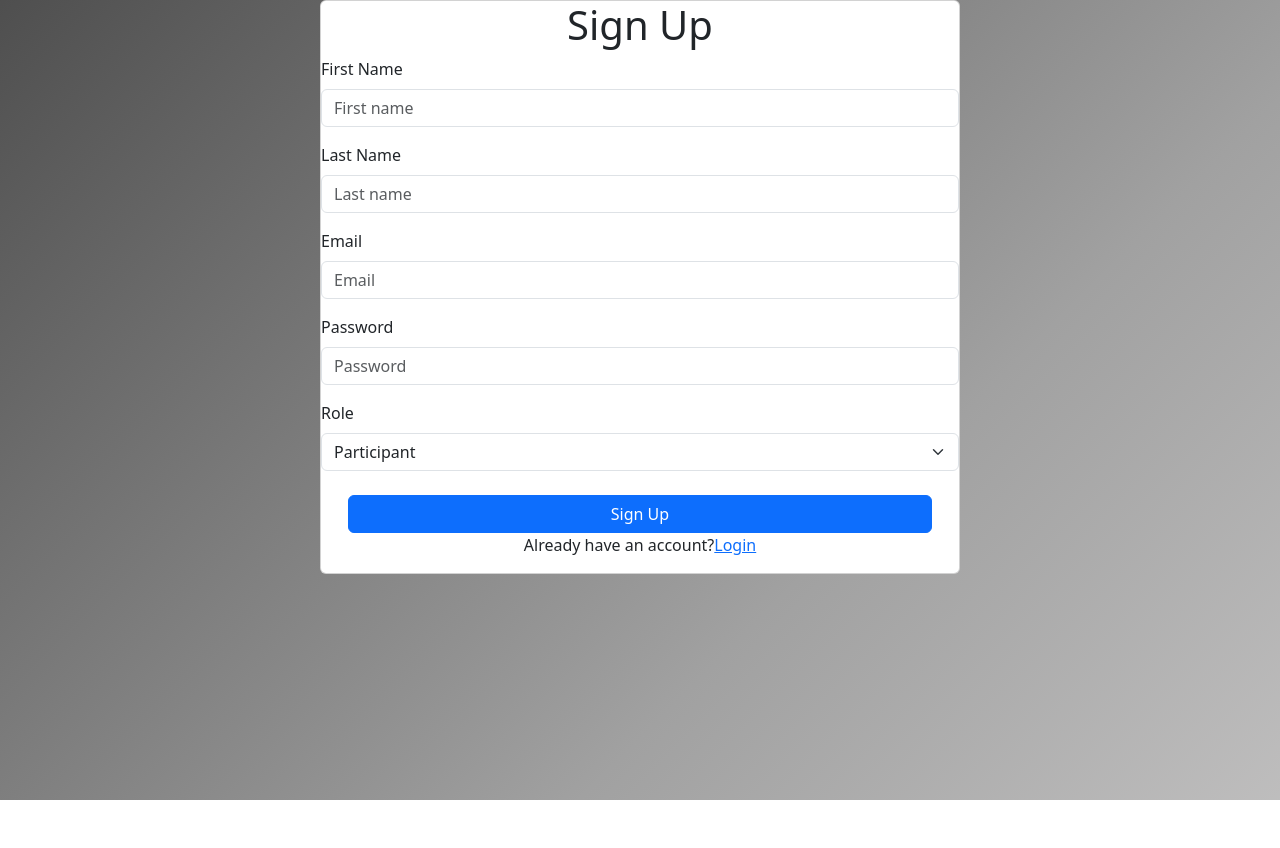
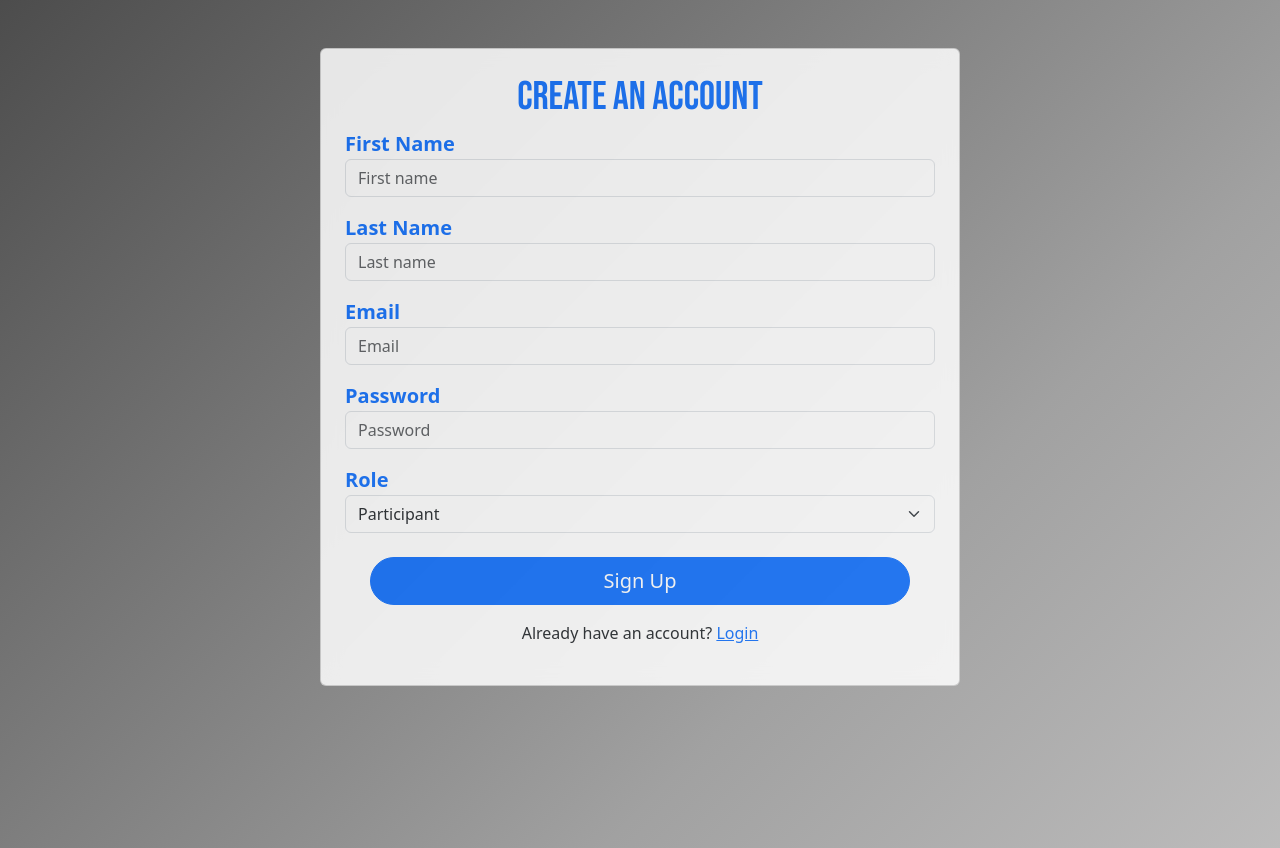
Before and after one commit to ARobertM/checkmate-web-app, a React (Create React App) app in the folder frontend/checkmate-tw/: page /signup in a window 1280 px wide. Before the commit the page ends 800 px from the top, so only its background shows below. Built offline with nearby package versions, Linux system fonts and the light colour scheme.

Commit message:
pretty front log+sign

```diff
--- a/frontend/checkmate-tw/src/Components/Home/Home.js
+++ b/frontend/checkmate-tw/src/Components/Home/Home.js
@@ -249,16 +249,11 @@ const Home = () => {
                     >
                       Șterge
                     </button>
-                    <button
-                      className="btn-export"
-                      onClick={() => handleExportData(event.eventId)}
-                    >
-                      Export
-                    </button>
+
                   </div>
                   <div className="col-1 mb-2">
                     <button
-                      className="btn-export"
+                      className="btn btn-sm btn-outline-secondary"
                       onClick={() => handleExportData(event.eventId)}
                     >
                       Export
--- a/frontend/checkmate-tw/src/Components/LogIn/LogIn.js
+++ b/frontend/checkmate-tw/src/Components/LogIn/LogIn.js
@@ -3,6 +3,7 @@ import { NavLink, useNavigate } from "react-router-dom";
 import { signInWithEmailAndPassword } from "firebase/auth";
 import { auth } from "../../Firebase";
 import axios from "axios";
+import "./Login.css";
 
 const Login = () => {
   const [email, setEmail] = useState("");
@@ -39,15 +40,15 @@ const Login = () => {
 
   return (
     <div className="d-flex justify-content-center">
-      <div className="card col-sm-10 col-md-8 col-lg-6">
-        <h1 className="d-flex justify-content-center">Login</h1>
+      <div className="card custom-card col-sm-10 col-md-8 col-lg-6 ">
+        <h1 className="custom-heading d-flex justify-content-center">Login</h1>
         <form onSubmit={SignInHandleSubmit}>
-          <label htmlFor="emailFormControl" className="form-label mt-2 ">
+          <label htmlFor="emailFormControl" className="form-label mt-2 custom-label">
             Email
           </label>
           <input
             type="text"
-            className="form-control"
+            className="form-control custom-input"
             id="emailFormControl"
             placeholder="Email"
             value={email}
@@ -55,12 +56,12 @@ const Login = () => {
             required
           />
 
-          <label htmlFor="passwordFormControl" className="form-label mt-2">
+          <label htmlFor="passwordFormControl" className="form-label mt-2 custom-label">
             Password
           </label>
           <input
             type="password"
-            className="form-control"
+            className="form-control custom-input"
             id="passwordFormControl"
             placeholder="*****"
             value={password}
@@ -71,11 +72,11 @@ const Login = () => {
           {errorMessage && <div style={{ color: "red" }}>{errorMessage}</div>}
 
           <div className="d-flex justify-content-center">
-            <button className="btn btn-primary col-11 mt-2 " type="submit">
+            <button className="tn custom-button col-11 mt-2" type="submit">
               Login
             </button>
           </div>
-          <div className="card-footer mt-3">
+          <div className="card-footer mt-3 custom-footer">
             <NavLink to="/signup" className="btn btn-success col-12 mt-2">
               Create a new account
             </NavLink>
--- /dev/null
+++ b/frontend/checkmate-tw/src/Components/LogIn/Login.css
@@ -0,0 +1,33 @@
+
+
+@import url('https://fonts.googleapis.com/css2?family=Bebas+Neue:wght@400;700&display=swap');
+
+.custom-font {
+  font-family: 'Bebas Neue', sans-serif;
+}
+
+.custom-card {
+    background-color: rgba(255, 255, 255, 0.5); /* Adjust transparency as needed */
+    backdrop-filter: blur(10px); /* Blur effect */
+    border-radius: 15px; /* Rounded corners for the card */
+  }
+
+  .custom-input {
+    background-color: rgba(255, 255, 255, 0.5); /* Adjust transparency as needed */
+    border: 1px solid #ced4da; /* Bootstrap's default border color */
+    border-radius: 0.25rem; /* Rounded corners for input fields */
+  }
+
+  .custom-button {
+    background-color: #007bff; /* Bootstrap primary color */
+    color: white; /* Text color */
+    border-radius: 0.25rem; /* Rounded corners for the button */
+    opacity: 0.7; /* Adjust button transparency */
+  }
+
+  .custom-heading {
+    font-size: 1.5rem; /* Larger text */
+    font-weight: bold; /* Bold text */
+    color: #007bff; /* Same blue as the button */
+    margin-bottom: 1rem; /* Space below the heading */
+  }
--- /dev/null
+++ b/frontend/checkmate-tw/src/Components/SignUp/SignUp.css
@@ -0,0 +1,26 @@
+@import url('https://fonts.googleapis.com/css2?family=Bebas+Neue:wght@400;700&display=swap');
+
+.custom-font {
+  font-family: 'Bebas Neue', sans-serif;
+}
+
+/* SignUp.css */
+/* SignUp.css */
+.custom-label-size {
+    font-weight: bold; /* Bold text */
+    color: #0d6efd; /* Bootstrap 'text-primary' color */
+    font-size: 1.25rem; /* Setează dimensiunea fontului mai mare */
+  }
+
+
+  .custom-card {
+    background-color: rgba(255, 255, 255, 0.5); /* sau orice altă valoare de opacitate între 0 și 1 */
+  }
+
+  .custom-input {
+    background-color: rgba(255, 255, 255, 0.5); /* Ajustează transparența după preferințe */
+  }
+
+  .custom-button {
+    background-color: rgba(0, 123, 255, 0.5); /* Presupunând că butonul este albastru bootstrap */
+  }
--- a/frontend/checkmate-tw/src/Components/SignUp/SignUp.js
+++ b/frontend/checkmate-tw/src/Components/SignUp/SignUp.js
@@ -3,6 +3,7 @@ import { NavLink, useNavigate } from "react-router-dom";
 import { createUserWithEmailAndPassword } from "firebase/auth";
 import { auth } from "../../Firebase";
 import axios from "axios";
+import "./SignUp.css";
 
 const SignUp = () => {
   const [firstName, setFirstName] = useState("");
@@ -39,40 +40,42 @@ const SignUp = () => {
   };
 
   return (
-    <div className="d-flex justify-content-center">
-      <div className="card col-sm-10 col-md-8 col-lg-6">
-        <h1 className="d-flex justify-content-center">Sign Up</h1>
+    <div className="d-flex justify-content-center mt-5">
+      <div className="card col-sm-10 col-md-8 col-lg-6 p-4 custom-card" style={{ opacity: '0.85', backdropFilter: 'blur(10px)' }}>
+      <h1 className="text-center text-primary custom-font">Create an account</h1>
         <form onSubmit={handleSignUp}>
           <div className="mb-3">
-            <label htmlFor="firstNameFormControl" className="form-label">
+            <label htmlFor="firstNameFormControl" className="custom-label-size">
               First Name
             </label>
             <input
               type="text"
-              className="form-control"
+              className="form-control rounded"
               id="firstNameFormControl"
               placeholder="First name"
               value={firstName}
               onChange={(e) => setFirstName(e.target.value)}
               required
+              style={{ backgroundColor: 'rgba(255, 255, 255, 0.5)' }}
             />
           </div>
           <div className="mb-3">
-            <label htmlFor="lastNameFormControl" className="form-label">
+          <label htmlFor="lastNameFormControl" className="custom-label-size">
             Last Name
           </label>
           <input
             type="text"
-              className="form-control"
+            className="form-control rounded"
             id="lastNameFormControl"
             placeholder="Last name"
             value={lastName}
             onChange={(e) => setLastName(e.target.value)}
             required
+            style={{ backgroundColor: 'rgba(255, 255, 255, 0.5)' }}
           />
         </div>
           <div className="mb-3">
-            <label htmlFor="emailFormControl" className="form-label">
+            <label htmlFor="emailFormControl" className="custom-label-size">
               Email
             </label>
             <input
@@ -86,7 +89,7 @@ const SignUp = () => {
             />
           </div>
           <div className="mb-3">
-            <label htmlFor="passwordFormControl" className="form-label">
+            <label htmlFor="passwordFormControl" className="custom-label-size">
               Password
             </label>
             <input
@@ -100,7 +103,7 @@ const SignUp = () => {
             />
           </div>
           <div className="mb-3">
-            <label htmlFor="selectRole" className="form-label">
+            <label htmlFor="selectRole" className="custom-label-size">
               Role
             </label>
             <select
@@ -113,13 +116,13 @@ const SignUp = () => {
             </select>
           </div>
           <div className="d-flex justify-content-center">
-            <button type="submit" className="btn btn-primary col-11 mt-2">
+          <button type="submit" className="btn btn-primary btn-lg rounded-pill col-11 mt-2">
             Sign Up
           </button>
         </div>
         </form>
-        <p className="d-flex justify-content-center">
-          Already have an account? <NavLink to="/login">Login</NavLink>
+        <p className="text-center mt-3">
+        Already have an account? <NavLink to="/login" className="text-primary">Login</NavLink>
       </p>
       </div>
     </div>
```
Lines whose indentation alone changed are shown as unchanged.
